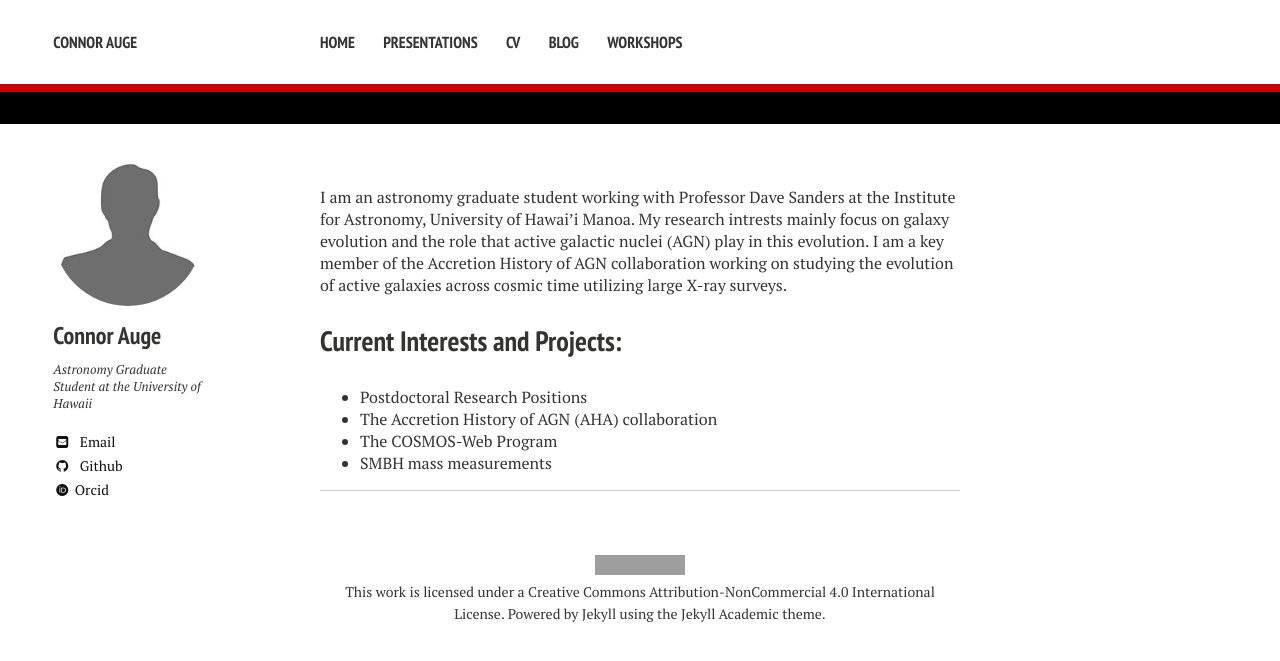
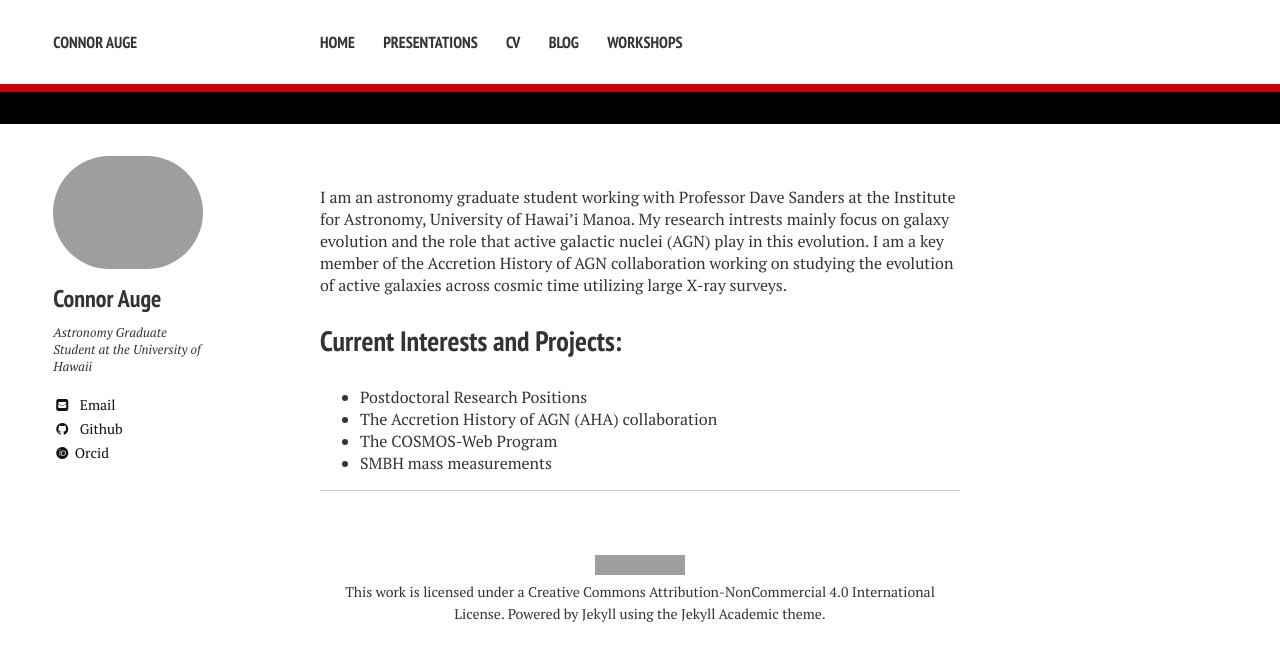
Before and after one commit to cwauge/cwauge.github.io, a Jekyll site: the page built from index.md, in a window 1280 px wide. Shown: the top 661 px of the page. Built offline with Jekyll 4.4.1, drawn with Linux system fonts in a browser that asks for light colours; nearby versions of some CDN libraries; some web fonts are replaced; grey boxes are pictures that could not be loaded.

Commit message:
Update _config.yml

```diff
--- a/_config.yml
+++ b/_config.yml
@@ -7,7 +7,7 @@ logo: # filename of a logo image that has been placed into your images directory
 # Enter the following platform usernames if you would like for them to appear on your site.
 owner:
   name: Connor Auge
-  avatar: bio-photo.jpg
+  avatar: Auge_headshot.JPR
   bio: "Astronomy Graduate Student at the University of Hawaii"
   email: cauge@hawaii.edu
   # Do not include the @ symbol in your Twitter username
```
